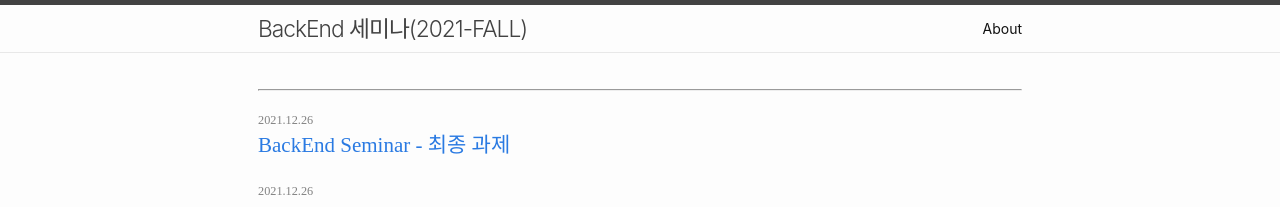
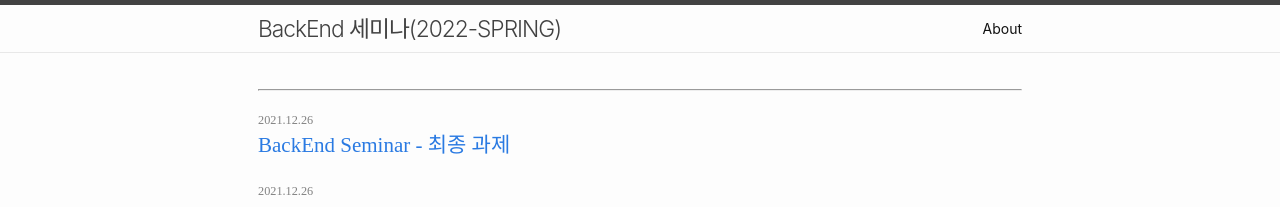
Before and after one commit to PoApper/backend-seminar, a Jekyll site: the page built from index.md, in a window 1280 px wide. Shown: the top 207 px of the page. Built offline with Jekyll 4.4.1, drawn with Linux system fonts in a browser that asks for light colours.

Commit message:
Update _config.yml

```diff
--- a/_config.yml
+++ b/_config.yml
@@ -1,4 +1,4 @@
-title: BackEnd 세미나(2021-FALL)
+title: BackEnd 세미나(2022-SPRING)
 description: > # this means to ignore newlines until "show_excerpts:"
   “Talk is cheap. Show me the code.” - Linus Torvalds
 
```
